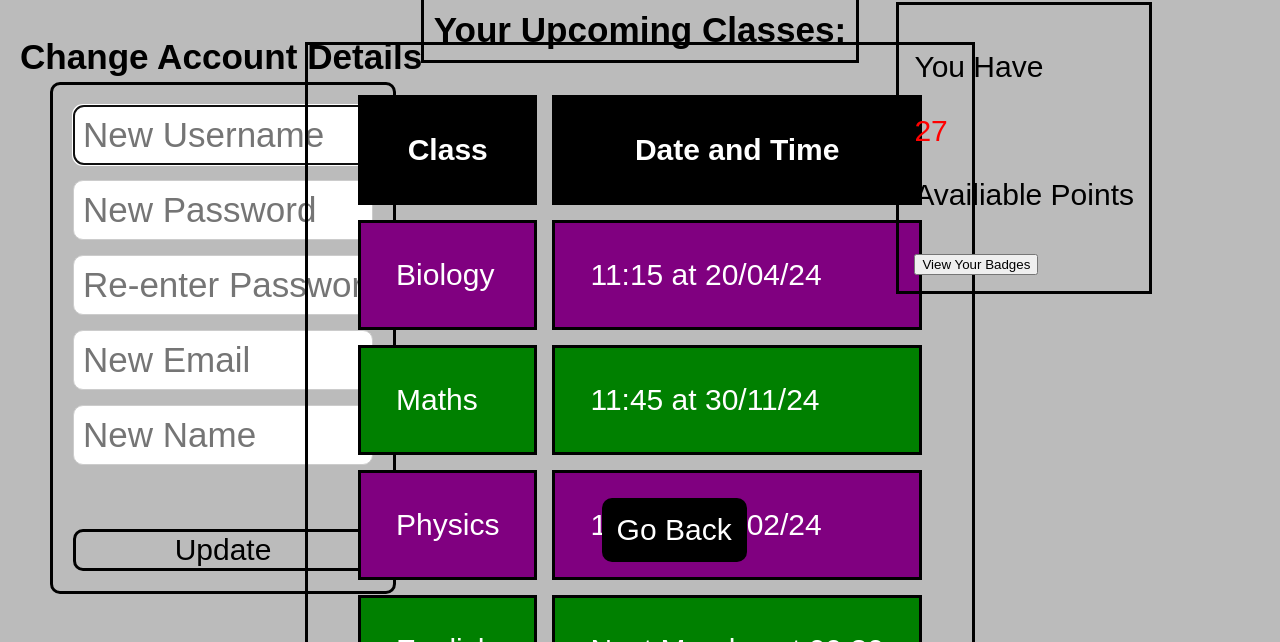
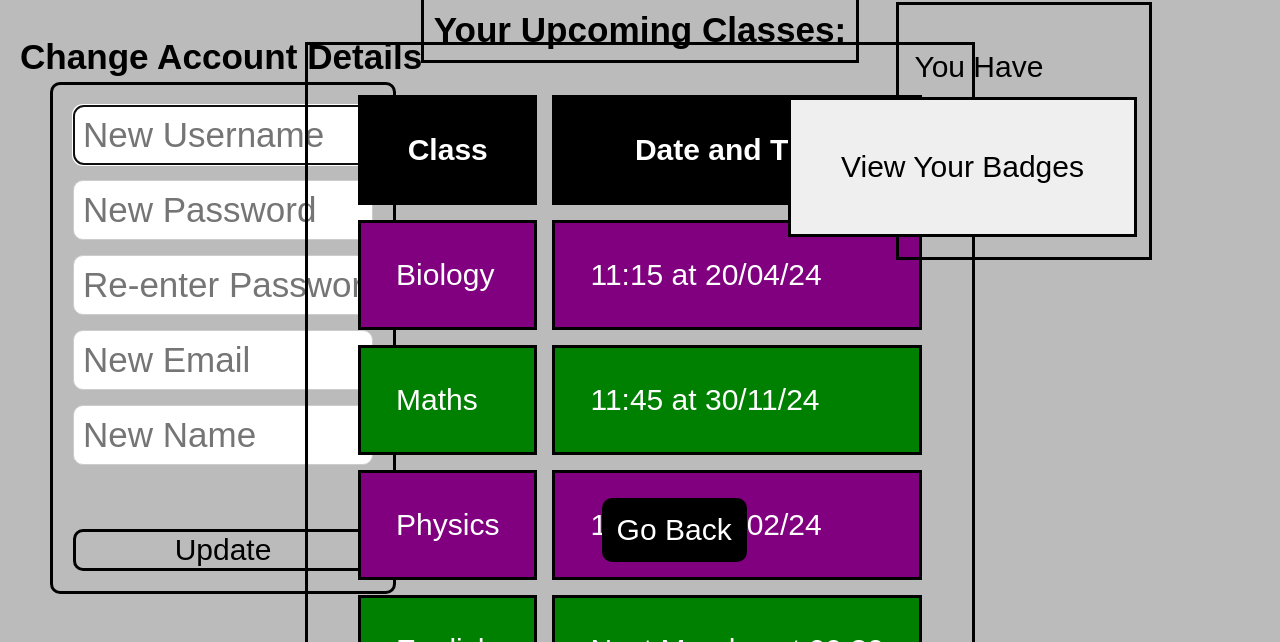
Before and after one commit to Andrei295/new_flask, a Flask app: template templates/update_learner.html in a window 1280 px wide. Shown: the part 158-800 px from the top of the page. Run offline with Flask 3, Linux system fonts and the light colour scheme; the template is opened without the code that fills it, so the values that code supplies are empty; some libraries are stand-ins or nearby versions.

Commit message:
Started design of rewards button

```diff
--- a/templates/update_learner.html
+++ b/templates/update_learner.html
@@ -78,14 +78,16 @@
     <div style="border: 3px solid black;right: 10%; top: 20%; position: fixed; padding: 15px;">
     <p>You Have <p style="color: red;">27</p> Availiable Points</p>
 
+    </div>
+
+
     <form
-    action="/rewards">
+    action="/rewards"
+    style="right: 10%; top: 30%; position: fixed; padding: 15px;">
 
-    <button type="submit">View Your Badges</button>
+    <button style="border: 3px solid black; padding: 50px; font-size: 30px;" type="submit">View Your Badges</button>
 
     </form>
-
-    </div>
 
 
     <form
```
